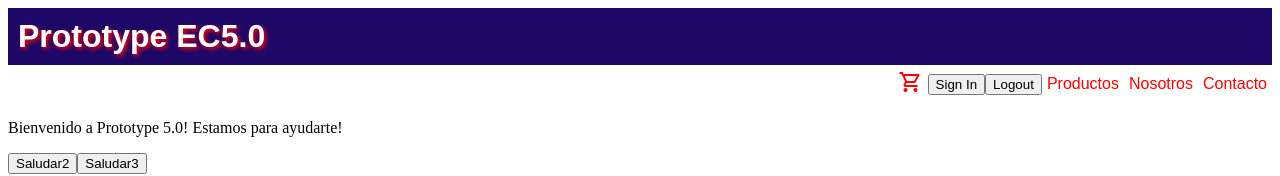
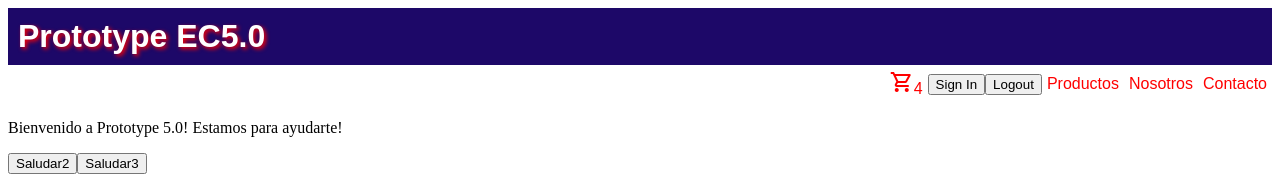
Before and after one commit to SargonL89/reactProyect5.0, a React (Create React App) app: page / in a window 1280 px wide. Shown: the top 176 px of the page. Built offline with nearby package versions, Linux system fonts and the light colour scheme.

Commit message:
cambios casi nulos afterclass

```diff
--- a/src/components/Nav/CartWidget.js
+++ b/src/components/Nav/CartWidget.js
@@ -5,6 +5,7 @@ const CartWidget = () => {
     return (
       <div className={styles.cart}>
         <span class="material-symbols-outlined">shopping_cart</span>
+        <span>4</span>
       </div>
     )
 }
```
Also changed, not shown: src/components/Main/ItemListContainer.js (line endings or trailing spaces).
